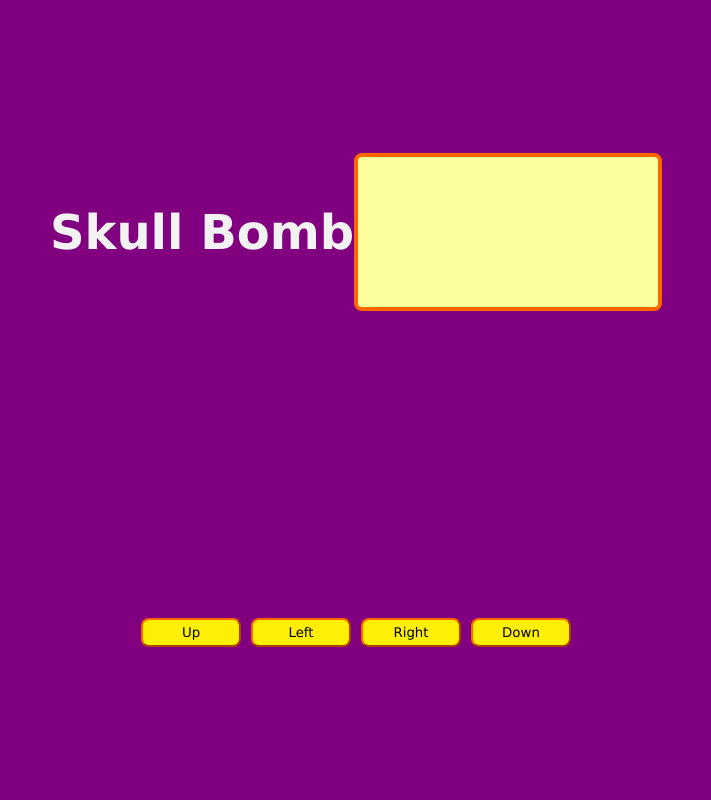
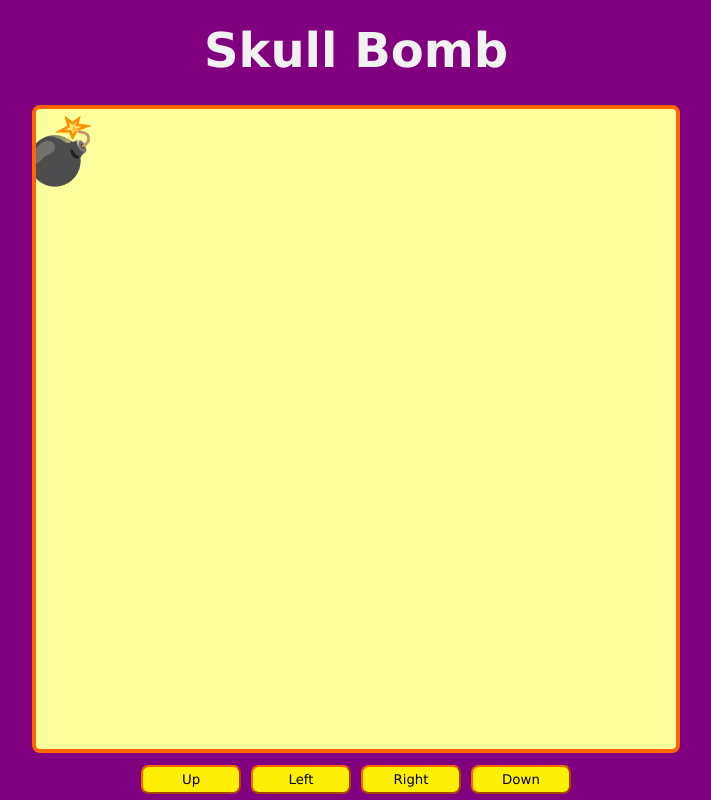
Before and after one commit to Christiano0407/first_videogame, a plain HTML site: page game/game.html in a window 1280 px wide. Shown: the whole page, without its empty margins (284-995 px from the left). Drawn offline with Linux system fonts and the light colour scheme.

Commit message:
canvas part fill

```diff
--- a/game/game.html
+++ b/game/game.html
@@ -12,7 +12,9 @@
 
 <body>
     <main class="game__container">
-        <h1 class="title-game">Skull Bomb</h1>
+        <div class="main-title">
+            <h1 class="title-game">Skull Bomb</h1>
+        </div>
         <canvas id="game"></canvas>
 
         <div class="btns" id="idBtn">
--- a/game/gamePlay.js
+++ b/game/gamePlay.js
@@ -1,8 +1,25 @@
 //** === Video Game Javascript ===  */
+//**TODO === === === cONST & Variable === === ===  */
 const canvas = document.querySelector(`#game`);
 const gameCTX = canvas.getContext(`2d`);
+let canvasSize;
+let elementSize;
 
-const startGame = () => {};
+//*! === === === === CODE === === === === */
+const startGame = () => {
+  window.innerHeight > window.innerWidth
+    ? (canvasSize = window.innerWidth * 0.8)
+    : (canvasSize = window.innerHeight * 0.8);
 
+  canvas.setAttribute("width", canvasSize);
+  canvas.setAttribute("height", canvasSize);
+
+  elementSize = canvasSize / 10;
+  console.log(elementSize);
+  gameCTX.font = elementSize + "px Arial";
+  gameCTX.textAlign = "end";
+  gameCTX.fillText(emojis["X"], elementSize, elementSize);
+};
+
+//*? === === === Load Window === === ===  */
 window.addEventListener("load", startGame);
-//** === === === Load Window === === ===  */
--- a/game/gameStyle.css
+++ b/game/gameStyle.css
@@ -73,6 +73,14 @@ button:is(:active) {
     width: 100vw;
 }
 
+.main-title {
+    width: 90%;
+    margin: 1rem auto;
+    display: flex;
+    justify-content: center;
+    align-items: center;
+}
+
 .title-game {
     font-size: 3rem;
     font-weight: bold;
```
